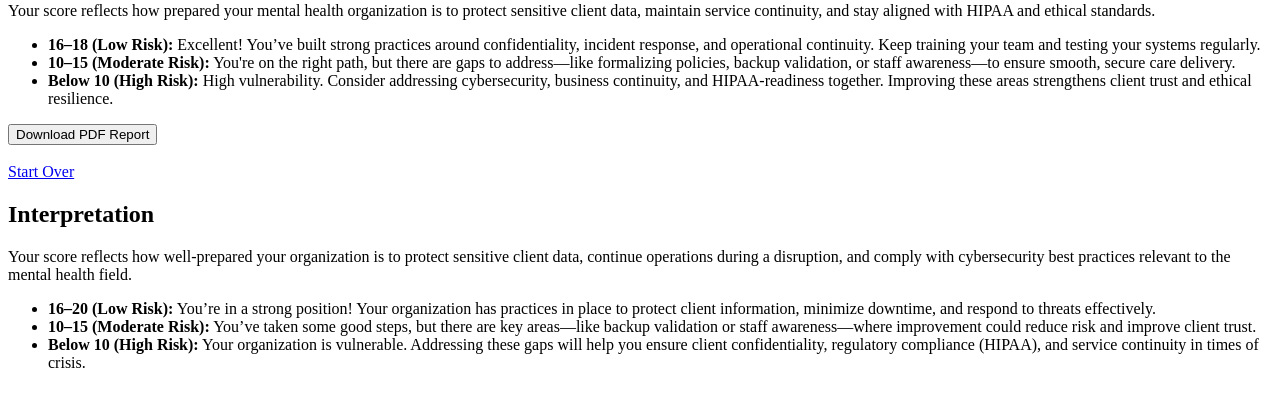
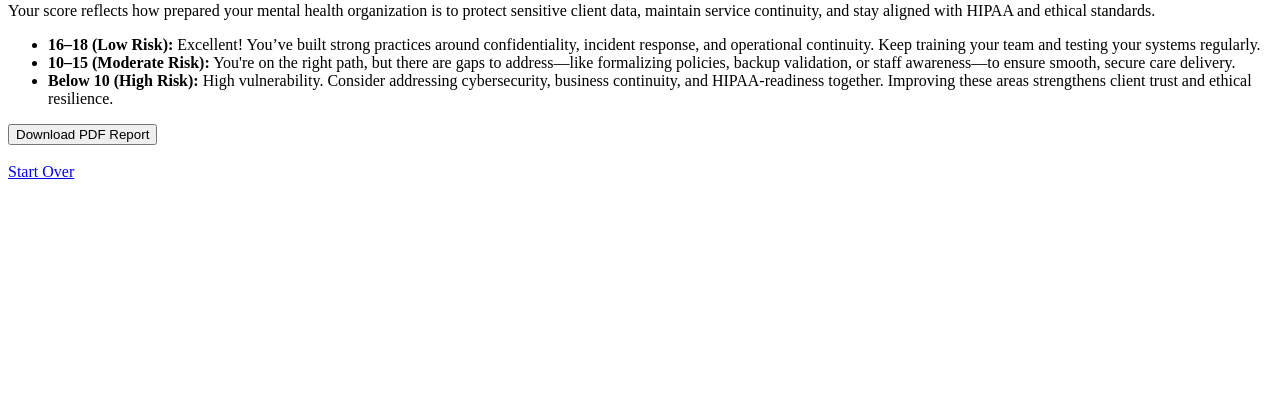
Before and after one commit to LRTechpro/cyber-posture-checklist, a Flask app: template templates/result.html in a window 1280 px wide. Shown: the part 197-604 px from the top of the page. Run offline with Flask 3, Linux system fonts and the light colour scheme; the template is opened without the code that fills it: most values are stand-ins (such as "Sample title", 1, 10 or a date in 2020).

Commit message:
Update result.html

```diff
--- a/templates/result.html
+++ b/templates/result.html
@@ -28,13 +28,3 @@
     <a href="/">Start Over</a>
 </body>
 </html>
-
-<!-- Placeholder for result.html -->
-<h2>Interpretation</h2>
-<p>Your score reflects how well-prepared your organization is to protect sensitive client data, continue operations during a disruption, and comply with cybersecurity best practices relevant to the mental health field.</p>
-
-<ul>
-  <li><strong>16–20 (Low Risk):</strong> You’re in a strong position! Your organization has practices in place to protect client information, minimize downtime, and respond to threats effectively.</li>
-  <li><strong>10–15 (Moderate Risk):</strong> You’ve taken some good steps, but there are key areas—like backup validation or staff awareness—where improvement could reduce risk and improve client trust.</li>
-  <li><strong>Below 10 (High Risk):</strong> Your organization is vulnerable. Addressing these gaps will help you ensure client confidentiality, regulatory compliance (HIPAA), and service continuity in times of crisis.</li>
-</ul>
```
